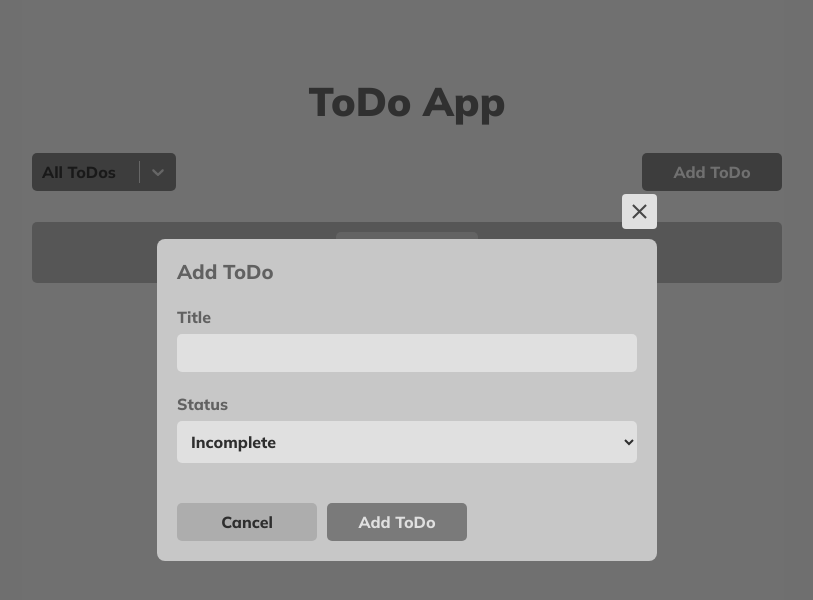
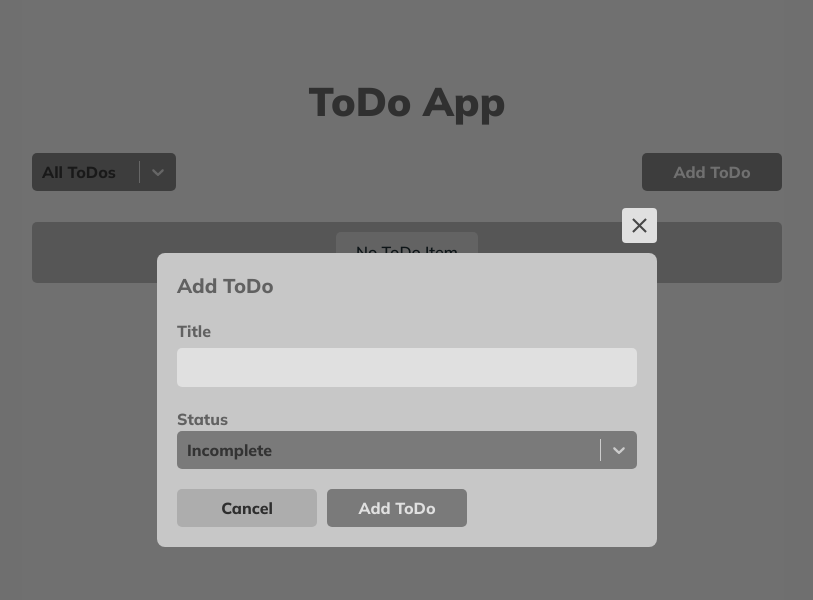
Before and after one commit to MAbdurahman/redux-todo-app, a React (Vite) app: page / in a window 1280 px wide. Both pictures are taken after typing "Sample" into the empty fields and a click on the button "Add ToDo". Shown: the top 600 px of the page, without its empty margins (233-1046 px from the left). Built offline with nearby package versions, Linux system fonts and the light colour scheme.

Commit message:
Tenative solution to refract react-select for components/ModalSelectButton/index.jsx

```diff
--- a/src/components/ModalSelectButton/index.jsx
+++ b/src/components/ModalSelectButton/index.jsx
@@ -1,15 +1,52 @@
 
 import {getClasses} from '../../assets/utils/functionsUtils.js';
 import styles from './ModalSelectButton.module.scss';
+import Select from 'react-select';
+
+const customStyles = {
+   control: (provided) => ({
+      ...provided,
+      position: 'relative',
+      width: '100%',
+      textAlign: 'left',
+      fontSize: '1.6rem',
+      fontWeight: 800,
+      backgroundColor: '#7a7a7a',
+      borderRadius: '5px',
+      border: 'none',
+      boxShadow: 'none',
+   }),
+   option: (provided, state) => ({
+      ...provided,
+      backgroundColor: state.isFocused ? '#7a7a7a' : '#949494',
+      textAlign: 'left',
+      fontSize: '1.6rem',
+      fontWeight: 800,
+      borderRadius: '5px',
+      border: '1px solid #fafafa',
+      cursor: 'pointer',
+   }),
+   menu: (provided) => ({
+      ...provided,
+      zIndex: 100,
+      padding: 0
+   }),
+   menuList: (base) => ({
+      ...base,
+      //kill the white space on the first and last option
+      padding: 0
+   })
+}
+
+const customOptions = [
+   { value: 'incomplete', label: 'Incomplete' },
+   { value: 'complete', label: 'Completed' }
+];
 
 
-export default function ModalSelectButton({ children, id, ...rest }) {
+export default function ModalSelectButton({ id, options, styles, value, onChange, ...rest }) {
 
    return (
-      <select id={id}
-              className={getClasses([styles.button, styles.button__select])}
-              {...rest} >
-         {children}
-      </select>
+      <Select defaultValue={options[0]} id={id} options={options} styles={customStyles} value={value} onChange={onChange}  rest={rest} />
    );
 }
--- a/src/components/TodoModal/index.jsx
+++ b/src/components/TodoModal/index.jsx
@@ -136,13 +136,10 @@ export default function TodoModal({type, modalOpen, setModalOpen, todo}) {
 
                         <ModalSelectButton
                            id='type'
-                           value={status}
-                           onChange={e => setStatus(e.target.value)}
-                        >
-                           {options.length > 0 && (options.map(option => (
-                                 <option key={option.value} className={styles.option} value={option.value}>{option.label}</option>
-                              )))}
-                        </ModalSelectButton>
+                           value={status.value}
+                           options={options}
+                           onChange={status => setStatus(status.value)}
+                        />
 
                      </label>
 
```
